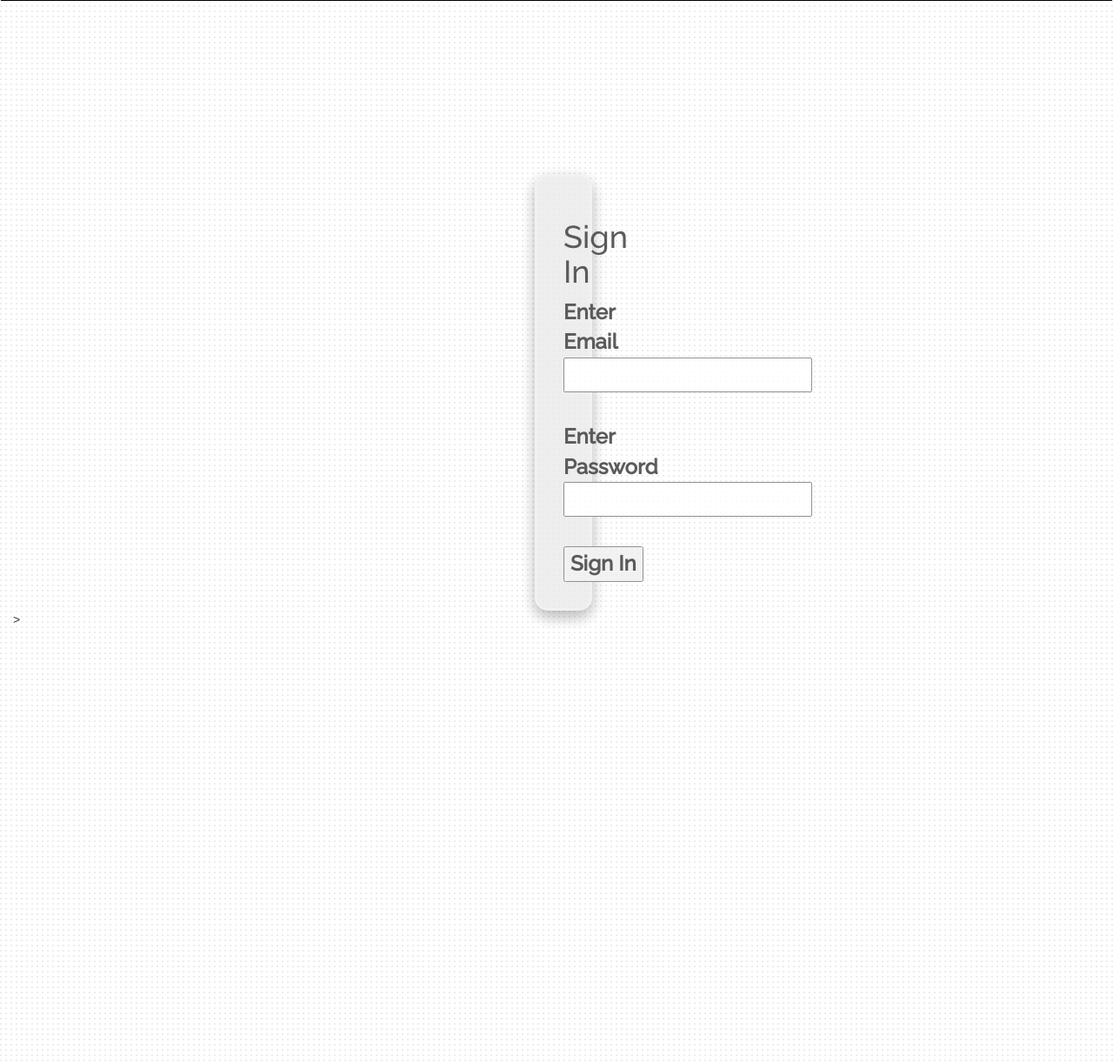
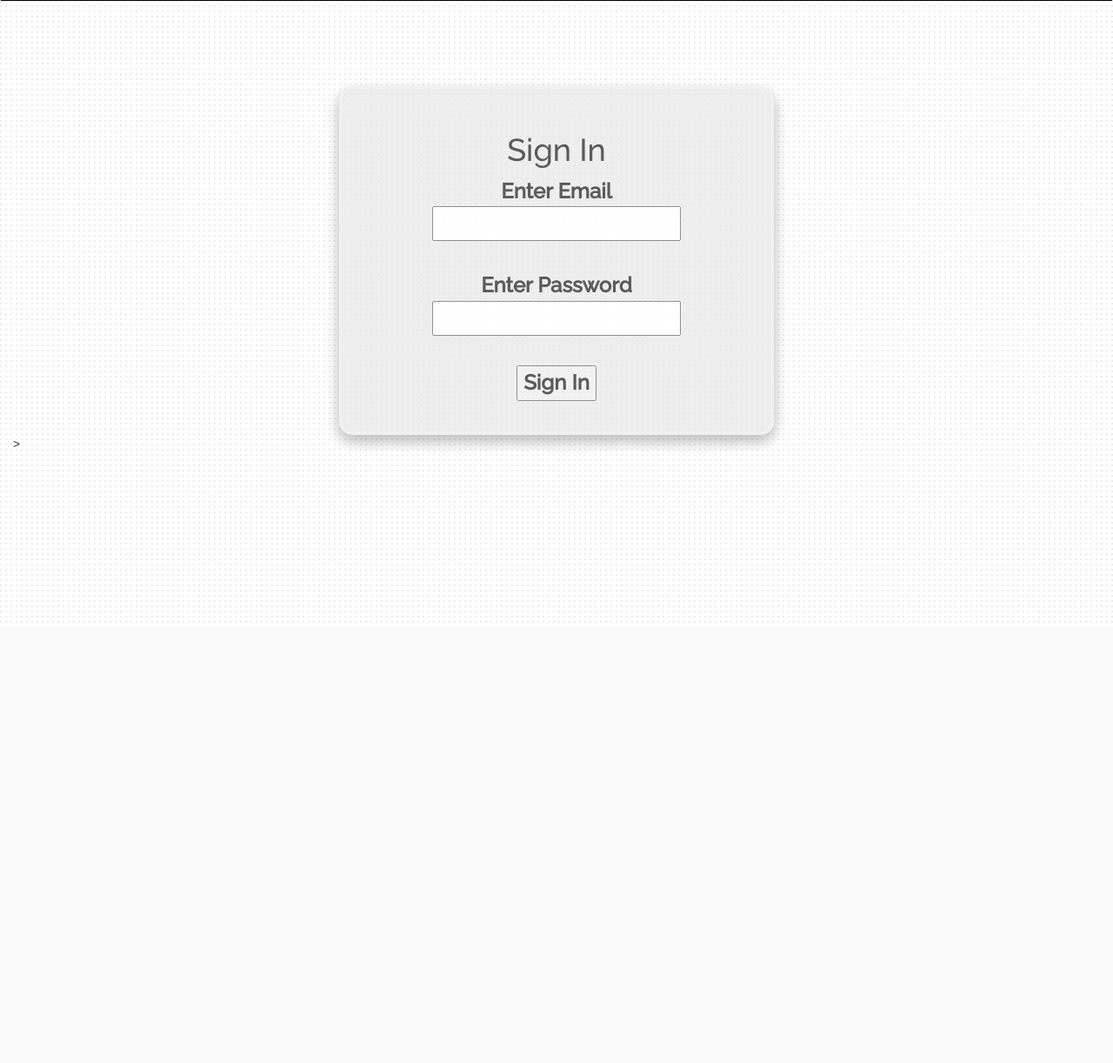
Before and after one commit to laura-mahoney/The-Barn, a Flask app: page /sign_in in a window 1280 px wide. Shown: the part 120-1342 px from the top of the page at 87% size. After the commit the page ends 836 px from the top, so only its background shows below. Run offline with Flask 2, Linux system fonts and the light colour scheme; some libraries are stand-ins or nearby versions.

Commit message:
css revisions

```diff
--- a/static/css/thebarn.css
+++ b/static/css/thebarn.css
@@ -46,11 +46,12 @@
 }
 
 .mainBoard{
-  padding: 50px;
+  padding: 20px;
 }
 
 #dogPictures{
-  padding: 50px;
+  padding-left: 35px;
+  padding-right: 0px;
 
 }
 
@@ -90,7 +91,7 @@
 
 }
 
-.signin, .register {
+.signin {
   border: #efefef 3px solid;
   padding: 30px;
   border-radius: 15px;
@@ -98,10 +99,34 @@
   font-size: 24px;
   box-shadow: 0 8px 16px 0 rgba(0,0,0,0.2), 0 6px 20px 0 rgba(0,0,0,0.19);
   font-family: 'Raleway', sans-serif;
-  margin-top: 200px;
-  margin-left:600px;
-  margin-right: 600px;
-  margin-left: 600px;
+  height: 400px;
+  width: 500px;
+  position: relative;
+  top: 50%;
+  left: 50%;
+  margin-top: 100px;
+  margin-left: -250px;
+  font-weight: bold;
+  opacity: .80;
+  text-align: center;
+
+}
+
+.register {
+  border: #efefef 3px solid;
+  padding: 30px;
+  border-radius: 15px;
+  background-color: #eaeaea;
+  font-size: 24px;
+  box-shadow: 0 8px 16px 0 rgba(0,0,0,0.2), 0 6px 20px 0 rgba(0,0,0,0.19);
+  font-family: 'Raleway', sans-serif;
+  height: 700px;
+  width: 500px;
+  position: relative;
+  top: 50%;
+  left: 50%;
+  margin-top: 100px;
+  margin-left: -250px;
   font-weight: bold;
   opacity: .80;
   text-align: center;
@@ -146,7 +171,7 @@ img.dogPicture:hover  {
   margin: 0;
   width: 100%;
   background-image: url("subtle_dots_@2X.png");
-  padding-bottom: 500px;
+  padding-bottom: 200px;
 
 
 }
```
